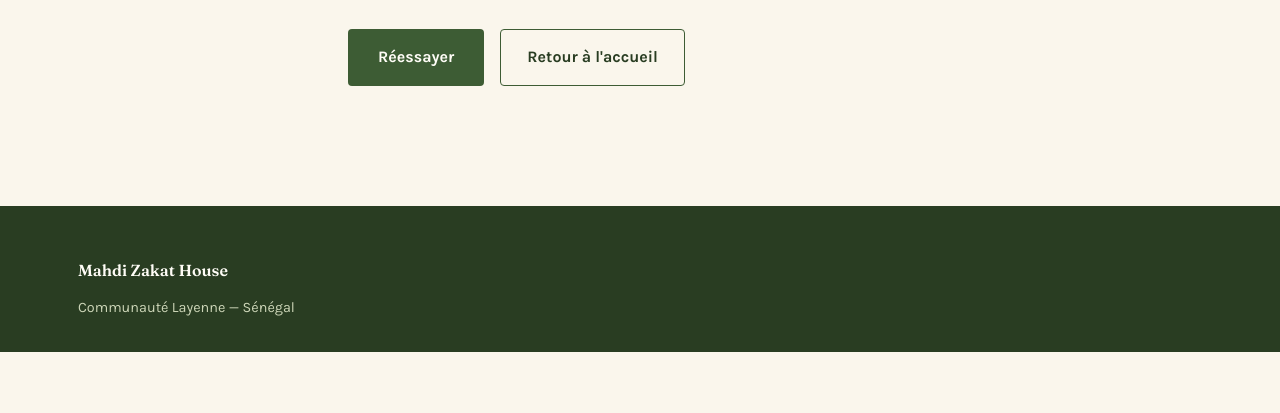
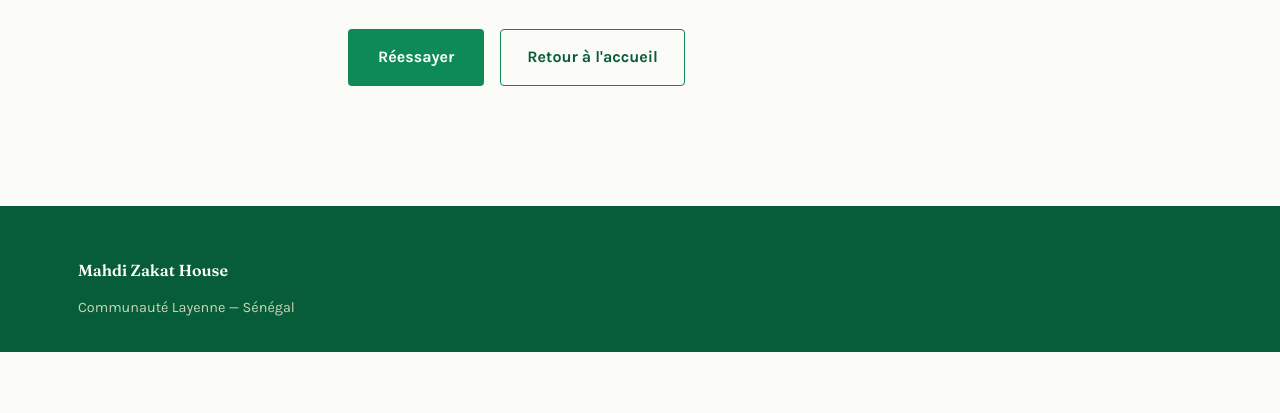
Before and after one commit to Aba221/mahdi-zakat-house, a website: page merci.html in a window 1280 px wide. Shown: the part 387-800 px from the top of the page. Drawn offline with Linux system fonts and the light colour scheme.

Commit message:
Nouveau thème vert et blanc (couleurs de l'islam, lumineux et raffiné)

```diff
--- a/css/style.css
+++ b/css/style.css
@@ -1,16 +1,16 @@
 @import url('https://fonts.googleapis.com/css2?family=Fraunces:opsz,wght@9..144,400;9..144,500;9..144,600;9..144,700&family=Karla:wght@400;500;600;700&display=swap');
 
 :root{
-  --ink:#20261c;
-  --ink-soft:#3d4536;
-  --parchment:#faf6ec;
-  --sand:#efe4c8;
-  --olive:#3d5c34;
-  --olive-deep:#293d22;
-  --ochre:#b8863e;
-  --ochre-deep:#96692c;
-  --line:#d8cba4;
-  --white:#fffdf7;
+  --ink:#142a1f;
+  --ink-soft:#43594c;
+  --parchment:#fbfbf7;
+  --sand:#e9f7ef;
+  --olive:#0e8a56;
+  --olive-deep:#075c39;
+  --ochre:#c9a227;
+  --ochre-deep:#a6841e;
+  --line:#dceee3;
+  --white:#ffffff;
 
   --serif: 'Fraunces', Georgia, serif;
   --sans: 'Karla', -apple-system, sans-serif;
@@ -188,9 +188,9 @@ section.alt{background:var(--sand)}
   font-family:var(--serif); font-weight:600; color:var(--white); background:var(--olive);
   border-radius:var(--radius); padding:6px 12px; font-size:0.85rem; text-align:center; height:fit-content;
 }
-.compart-row.b .tag{background:#8a6a2e}
-.compart-row.c .tag{background:#4a6e50}
-.compart-row.d .tag{background:#6b5b95}
+.compart-row.b .tag{background:#b8952e}
+.compart-row.c .tag{background:#2f7b5e}
+.compart-row.d .tag{background:#1f4d3a}
 .compart-row h4{font-size:1rem; margin-bottom:4px}
 .compart-row p{font-size:0.92rem; color:var(--ink-soft)}
 
@@ -275,9 +275,9 @@ section.alt{background:var(--sand)}
   padding:13px 14px; font-weight:600; font-size:0.88rem; color:var(--ink);
 }
 .poche-chip .poche-dot{width:11px; height:11px; border-radius:50%; background:var(--olive); flex-shrink:0}
-.poche-chip.poche-b .poche-dot{background:#8a6a2e}
-.poche-chip.poche-c .poche-dot{background:#4a6e50}
-.poche-chip.poche-d .poche-dot{background:#6b5b95}
+.poche-chip.poche-b .poche-dot{background:#b8952e}
+.poche-chip.poche-c .poche-dot{background:#2f7b5e}
+.poche-chip.poche-d .poche-dot{background:#1f4d3a}
 .poche-chip.active{border-color:var(--ochre); background:var(--sand)}
 
 /* ---------- Fréquence de don ---------- */
```
